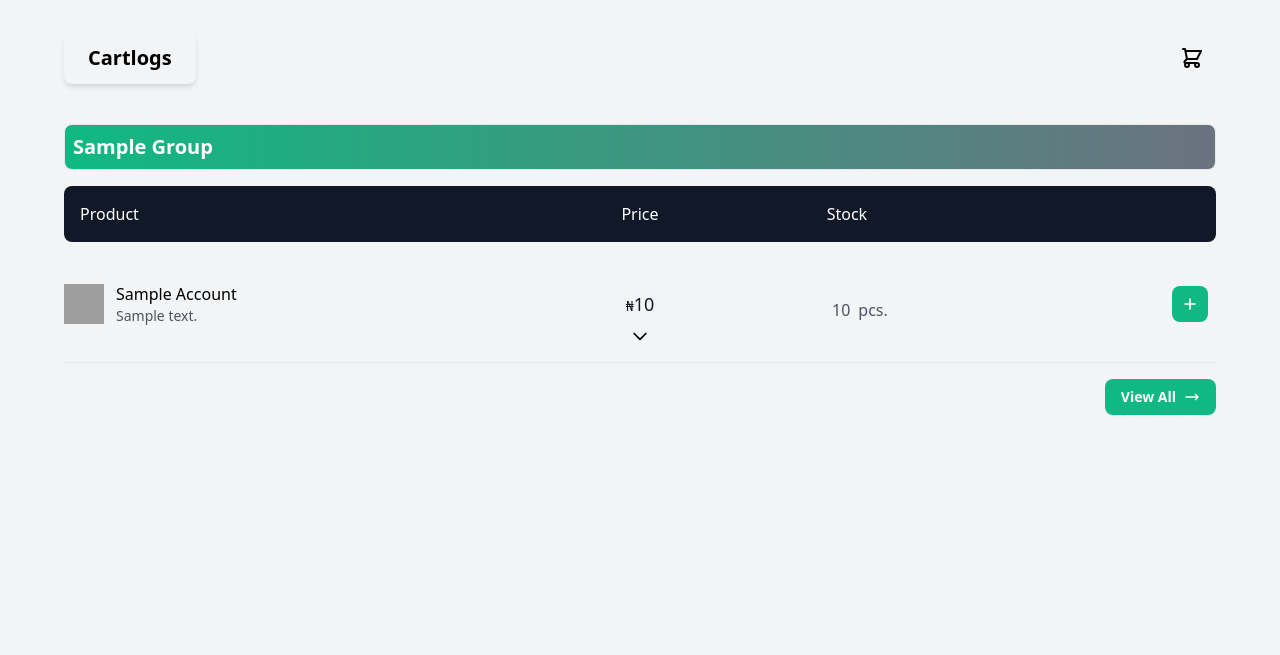
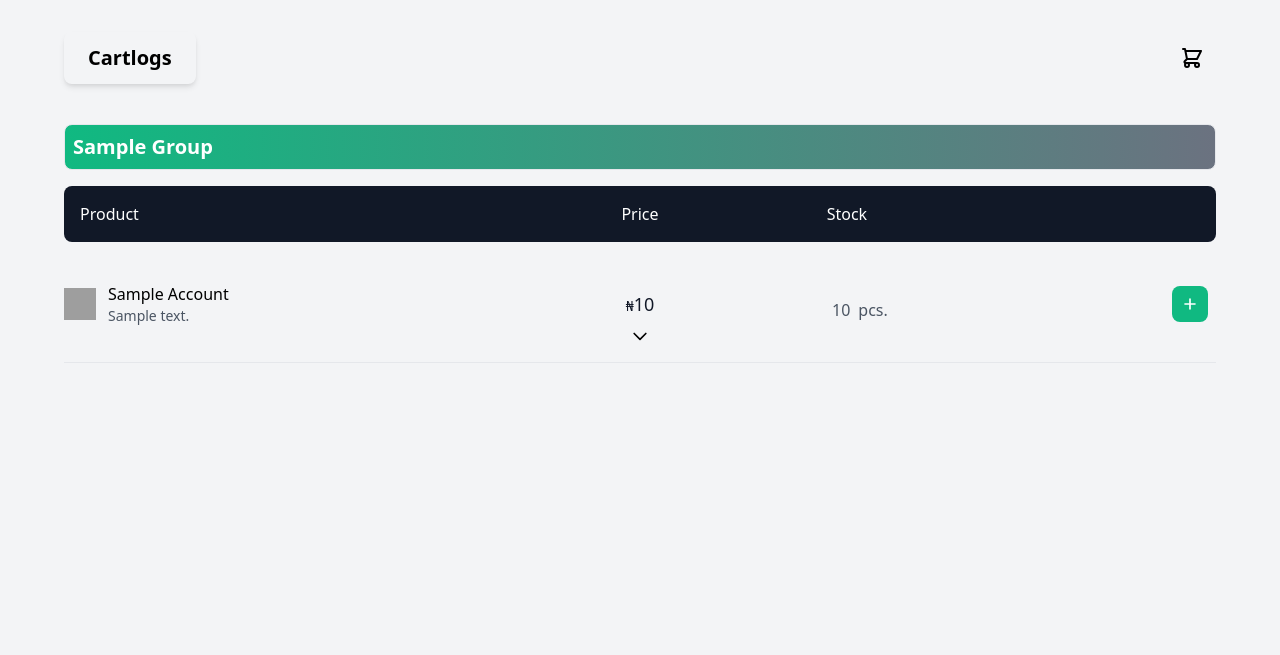
Before and after one commit to Divuzki/cartlogs, a Django app: template marketplace/templates/marketplace.html in a window 1280 px wide. Shown: the top 655 px of the page. Run offline with Django 5.2, Linux system fonts and the light colour scheme; the template is opened without the code that fills it: most values are stand-ins (such as "Sample title", 1, 10 or a date in 2020); some libraries are stand-ins or nearby versions; grey boxes are pictures that could not be loaded.

Commit message:
Added Icon's For Social Account

```diff
--- a/marketplace/templates/components/product_list.html
+++ b/marketplace/templates/components/product_list.html
@@ -15,7 +15,7 @@
                         <div x-data="{ dropdownOpen: null }" class="grid grid-cols-3 items-center py-4 border-b border-gray-200 hover:bg-gray-50 transition-colors duration-150">
                             <div class="flex items-center gap-3">
                                 <!-- aws s3 bind with group.name. e.g 'static/instagram.svg' -->
-                                <img x-bind:src="'{% static 'icons' %}/' + group.name + '.svg'" class="w-10 h-10">
+                                <img x-bind:src="'{% static 'icons' %}/' + group.name + '.svg'" class="w-4 h-4 md:w-8 md:h-8">
                                 <!-- <div class="bg-black p-1 md:p-2 rounded-lg shadow-sm">
                                     <svg class="w-3 h-3 md:w-4 md:h-4 text-white" viewBox="0 0 24 24" fill="none" xmlns="http://www.w3.org/2000/svg">
                                         <path d="M23 3L2 12.5l7 1.5m14-11l-7 16-2.5-7L23 3z" stroke="currentColor" stroke-width="2" stroke-linecap="round" stroke-linejoin="round"/>
@@ -96,6 +96,8 @@
                             class="btn bg-green-500 flex items-center gap-2 text-white text-sm font-semibold py-2 px-4 rounded-lg block hover:bg-green-600 transition duration-300 capitalize"
                             x-bind:href="`/view_all/${group.name}`"
                             x-bind:text="group.name"
+                    x-show="group.accounts.length > 8"
+
                         >view all
                             <svg xmlns="http://www.w3.org/2000/svg" class="h-4 w-4" fill="none" viewBox="0 0 24 24" stroke="currentColor">
                                 <path stroke-linecap="round" stroke-linejoin="round" stroke-width="2" d="M17 8l4 4m0 0l-4 4m4-4H3" />
--- a/marketplace/views.py
+++ b/marketplace/views.py
@@ -37,7 +37,7 @@ def view_all(request, social_media):
             'type': account.category.name
         })
 
-    return render(request, 'view_all.html', {'accounts': accounts_data})
+    return render(request, 'view_all.html', {'accounts': accounts_data, 'social_media': social_media})
 
 
 def marketplace(request):
```
Also changed, not shown: marketplace/templates/view_all.html (+3 -6 lines).
